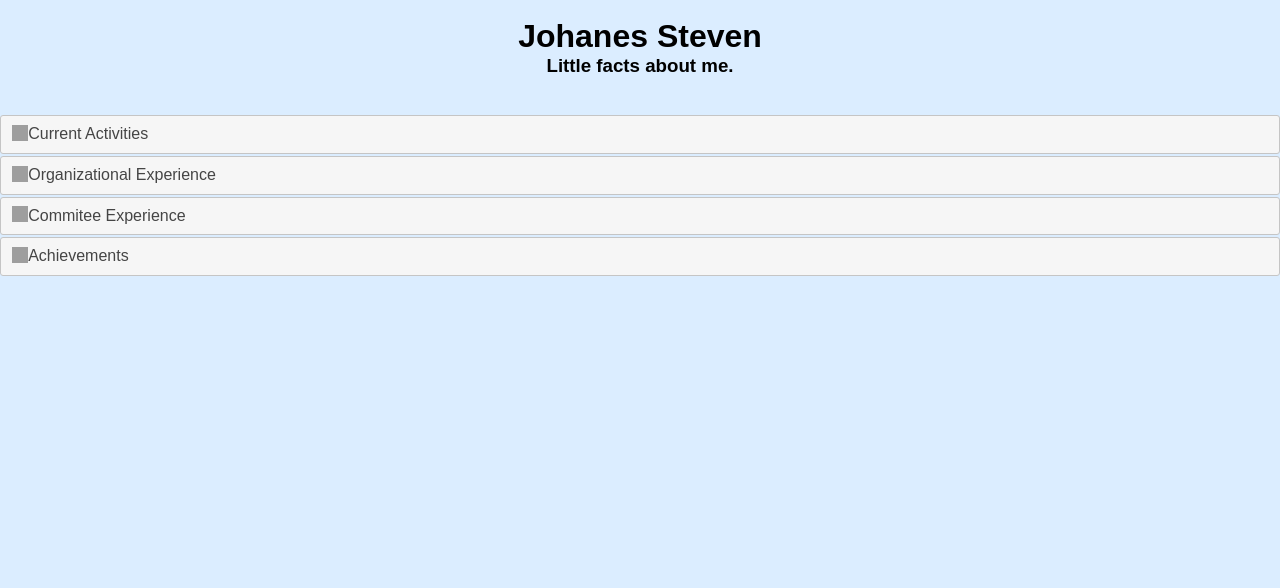
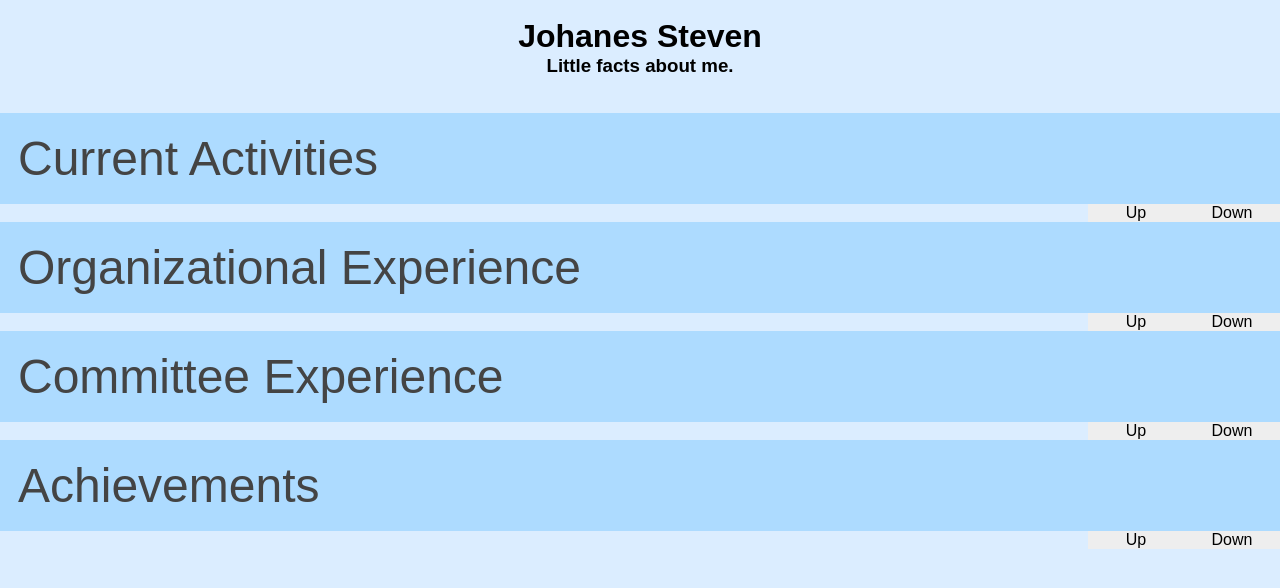
Before and after one commit to johanessteven19/SeleniumTest, a Django app: page / in a window 1280 px wide. Shown: the top 588 px of the page. Run offline with Django 3.2, Linux system fonts and the light colour scheme; some libraries are stand-ins or nearby versions; some web fonts are replaced; grey boxes are pictures that could not be loaded.

Commit message:
[GREEN] Adding Accordion files

```diff
--- a/app8/static/styles.css
+++ b/app8/static/styles.css
@@ -14,7 +14,7 @@ body{
 
 /* Style the buttons that are used to open and close the accordion panel */
 .accordion {
-    background-color: #eee;
+    background-color: #addbff;
     color: #444;
     cursor: pointer;
     padding: 18px;
@@ -26,7 +26,7 @@ body{
   }
 
   /* Add a background color to the button if it is clicked on (add the .active class with JS), and when you move the mouse over it (hover) */
-  .active, .accordion:hover {
+  .active, .accordion:hover, .up:hover, .down:hover{
     background-color: #98bfe6;
   }
 
@@ -37,3 +37,27 @@ body{
     display: none;
     overflow: hidden;
   }
+
+  ul {
+    list-style-type: none;
+}
+
+.down {
+  cursor: pointer;
+  width: 7.5%;
+  height: 7.5%;
+  text-align: center;
+  background-color:#eee;
+  float: right;
+
+
+}
+
+.up {
+  cursor: pointer;
+  width: 7.5%;
+  height: 7.5%;
+  text-align: center;
+  background-color:#eee;
+  float: right;
+}
--- a/app8/templates/index.html
+++ b/app8/templates/index.html
@@ -24,35 +24,95 @@
         <br><h1><center>Johanes Steven</center></h1>
         <h3><center>Little facts about me.</center></h3>
         <br><br>
-    <div id="accordion">
-    <h3>Current Activities</h3>
-    <div>
-        <p>
-        Currently a student at the International Program of Universitas Indonesia, majoring in Computer Science.</p>
-        <p>Also currently under lockdown.</p>
-    </div>
-    <h3>Organizational Experience</h3>
-    <div>
+
         <ul>
-        <li> Part of Yamaha Smile Music Team that competed in Yamaha National Music Festival 2014 </li>
-        <li> XIA6 Drama Team - Cast Member</li>
-        <li> XIIA6 Drama Team - Cast Member</li>
+            <li>
+                    <button class="accordion" id="acc1"><font size="24">Current Activities</font></button>
+                    <div class="down">Down</div>
+                    <div class="up">Up</div>
+                    <div class="panel" id="panel1">
+                        <br>
+                    <p>Currently a student at the International Program of Universitas Indonesia, majoring in Computer Science.</p><br>
+                    <p>Also currently under lockdown.</p><br>
+                    </div>
+            </li>
+
+            <li>
+                    <button class="accordion" id="acc2"><font size="24">Organizational Experience</font></button>
+                    <div class="down">Down</div>
+                    <div class="up">Up</div>
+                    <div class="panel" id="panel2">
+                        <br>
+                             - Part of Yamaha Smile Music Team that competed in Yamaha National Music Festival 2014 <br>
+                             - XIA6 Drama Team - Cast Member <br>
+                             - XIIA6 Drama Team - Cast Member <br>
+                        <br>
+                    </div>
+            </li>
+
+            <li>
+                    <button class="accordion" id="acc3"><font size="24">Committee Experience</font></button>
+                    <div class="down">Down</div>
+                    <div class="up">Up</div>
+                    <div class="panel" id="panel3">
+                        <br>
+                             - XIA6 Drama Team - Props Committee Member <br>
+                             - XIIA6 Drama Team - Props Committee Member <br>
+                        <br>
+                    </div>
+            </li>
+
+            <li>
+                <button class="accordion" id="acc4"><font size="24">Achievements</font></button>
+                    <div class="down">Down</div>
+                    <div class="up">Up</div>
+                    <div class="panel" id="panel4">
+                        <br>
+                             - 3rd Place at Yamaha National Music Festival 2014<br>
+                             - 5th Place at Sempoa SIP Competition<br>
+                        <br>
+                    </div>
+            </li>
+
         </ul>
-    </div>
-    <h3>Commitee Experience</h3>
-    <div>
-        <ul>
-        <li> XIA6 Drama Team - Props Committee Member</li>
-        <li> XIIA6 Drama Team - Props Committee Member</li>
-        </ul>
-    </div>
-    <h3>Achievements</h3>
-    <div>
-        <ul>
-            <li>3rd Place at Yamaha National Music Festival 2014</li>
-            <li>5th Place at Sempoa SIP Competition</li>
-        </ul>
-    </div>
-    </div>
+        <script>
+
+
+            $(document).ready(function(){
+
+                $("#acc1").click(function(){
+                $("#panel1").slideToggle();
+                $("#acc1").toggleClass("active")
+              });
+
+                $("#acc2").click(function(){
+                $("#panel2").slideToggle();
+                $("#acc2").toggleClass("active")
+              });
+
+                $("#acc3").click(function(){
+                $("#panel3").slideToggle();
+                $("#acc3").toggleClass("active")
+              });
+
+                $("#acc4").click(function(){
+                $("#panel4").slideToggle();
+                $("#acc4").toggleClass("active")
+              });
+
+              $(function() {
+                    $('.up').on('click', function(e) {
+                        var wrapper = $(this).closest('li')
+                        wrapper.insertBefore(wrapper.prev())
+                    })
+
+                    $('.down').on('click', function(e) {
+                        var wrapper = $(this).closest('li')
+                        wrapper.insertAfter(wrapper.next())
+                    })
+                })
+            });
+        </script>
     </body>
+
 </html>
```
